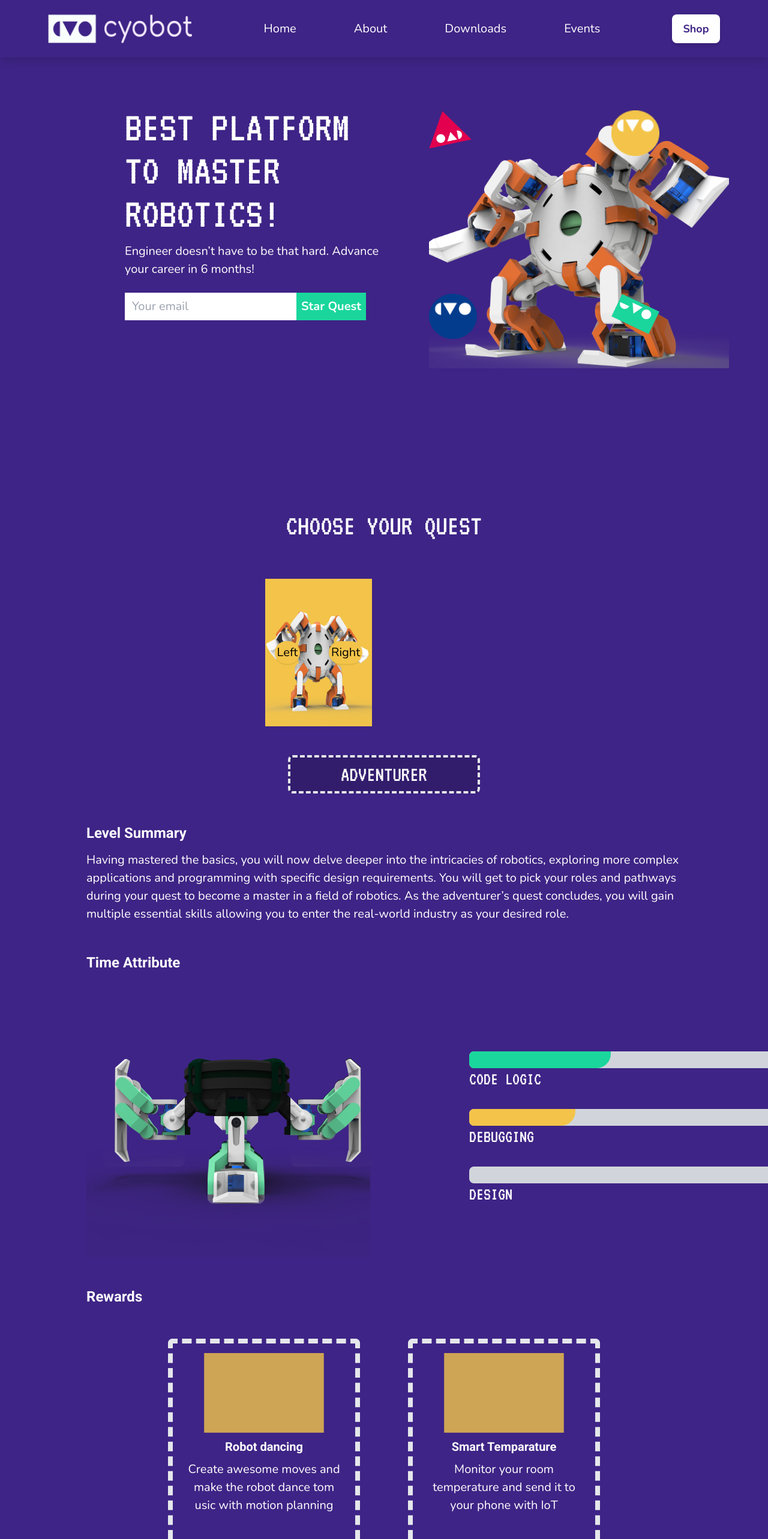
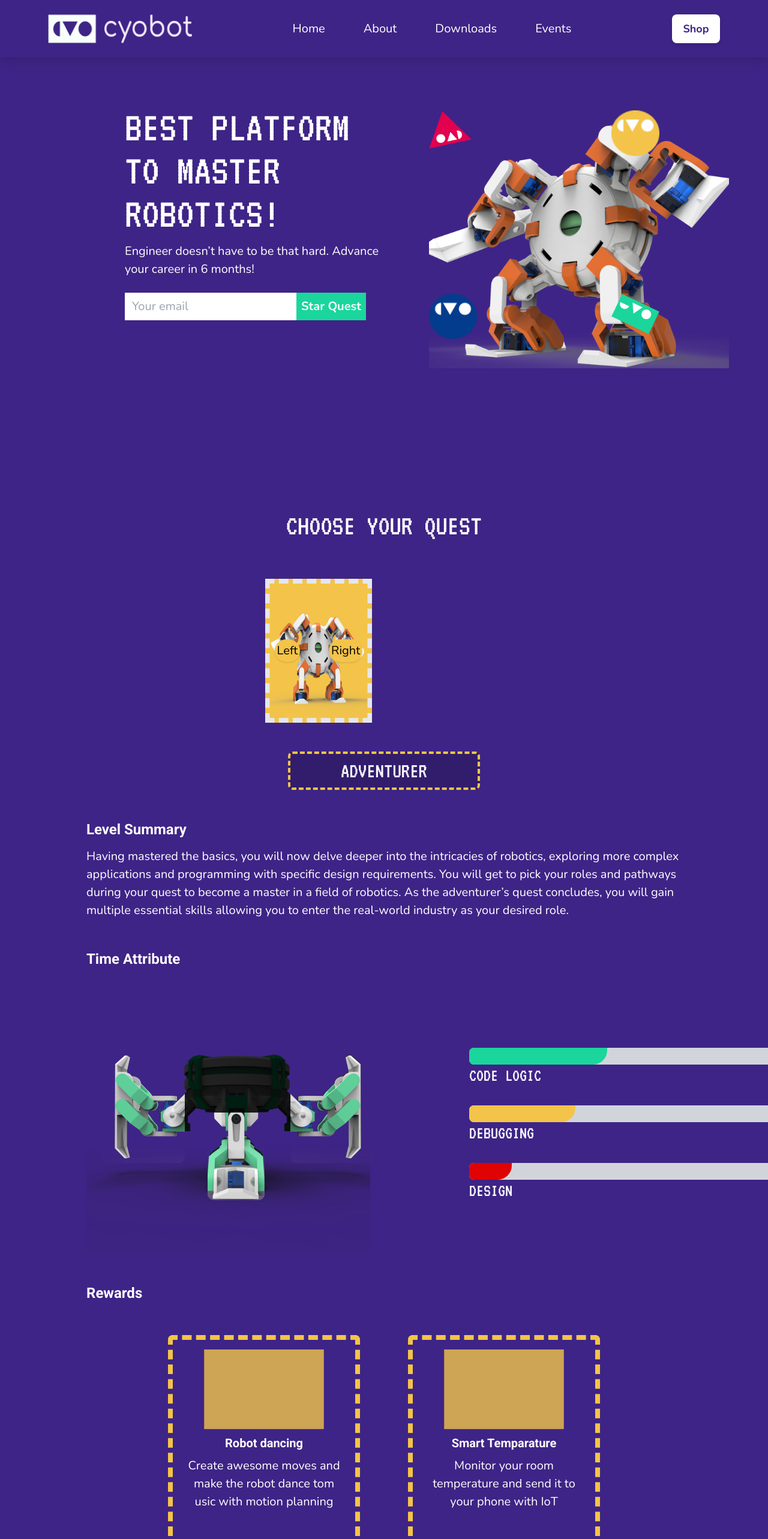
Before and after one commit to devcyobot/react-cyobot-landing-page, a Next.js app: page / in a window 1280 px wide. Shown: the top 2566 px of the page at 60% size. Built offline with nearby package versions, Linux system fonts and the light colour scheme.

Commit message:
fixed dynamically color change, changed navbar styles

```diff
--- /dev/null
+++ b/src/app/components/navbar/link.module.css
@@ -0,0 +1,20 @@
+.navLink:after {
+	content: '';
+	position: absolute;
+	background-color: var(--brand-green);
+	width: 0;
+	height: 5px;
+	border-radius: 10px;
+	left: 0;
+	bottom: -8px;
+	transition: width 0.3s ease;
+}
+
+.navLink:hover:after {
+	width: 100%;
+}
+
+.navLink {
+	position: relative;
+	margin: 0 2rem;
+}
--- a/src/app/components/navbar/link.tsx
+++ b/src/app/components/navbar/link.tsx
@@ -1,34 +1,17 @@
-'use client';
 import Link from 'next/link';
+import styles from './link.module.css';
 
 type MyLinkProps = {
 	href: string;
 	title: string;
 };
 
-export default function MyLink({ href, title }: MyLinkProps) {
+export default function NavLink({ href, title }: MyLinkProps) {
 	return (
 		<>
-			<li className="relative mx-12">
+			<li className={styles.navLink}>
 				<Link href={href}>{title}</Link>
 			</li>
-			<style jsx>{`
-				li:after {
-					content: '';
-					position: absolute;
-					background-color: var(--brand-green);
-					width: 0;
-					height: 5px;
-					border-radius: 10px;
-					left: 0;
-					bottom: -8px;
-					transition: width 0.3s ease;
-				}
-
-				li:hover:after {
-					width: 100%;
-				}
-			`}</style>
 		</>
 	);
 }
--- a/src/app/components/navbar/navbar.tsx
+++ b/src/app/components/navbar/navbar.tsx
@@ -1,5 +1,5 @@
 import Image from 'next/image';
-import MyLink from './link';
+import NavLink from './link';
 
 type NavbarProps = {
 	src: string;
@@ -12,10 +12,10 @@ export default function Navbar({ src, alt }: NavbarProps) {
 			<Image src={src} alt={alt} width={240} height={40} />
 			<nav className="flex items-center">
 				<ul className="flex justify-around">
-					<MyLink href="/" title="Home" />
-					<MyLink href="/about" title="About" />
-					<MyLink href="/downloads" title="Downloads" />
-					<MyLink href="/events" title="Events" />
+					<NavLink href="/" title="Home" />
+					<NavLink href="/about" title="About" />
+					<NavLink href="/downloads" title="Downloads" />
+					<NavLink href="/events" title="Events" />
 				</ul>
 			</nav>
 			<button
--- a/src/app/components/ui/bar.tsx
+++ b/src/app/components/ui/bar.tsx
@@ -5,12 +5,22 @@ type BarProps = {
 };
 
 export default function Bar({ color, name, amount }: BarProps) {
+	let bg = '';
+	if (color === 'yellow') bg = '#f3c449';
+	else if (color === 'green') bg = '#1ad69c';
+	else if (color === 'red') bg = '#e00303';
+	else bg = '#3e2486';
+
 	return (
 		<>
 			<div className="mt-8 flex flex-col items-start">
 				<div className="absolute w-[45%] h-7 bg-gray-300 rounded-lg"></div>
 				<div
-					className={`relative h-7 w-${amount} bg-brand-${color} rounded-l-lg rounded-br-3xl`}
+					className={`relative h-7 rounded-l-lg rounded-br-3xl`}
+					style={{
+						width: amount,
+						backgroundColor: bg,
+					}}
 				></div>
 			</div>
 			<p className="vt323-regular text-3xl">{name}</p>
--- a/src/app/components/ui/card.tsx
+++ b/src/app/components/ui/card.tsx
@@ -1,5 +1,4 @@
 import Image from 'next/image';
-
 type CardProps = {
 	image: {
 		src: string;
@@ -18,9 +17,16 @@ export default function Card({
 	text,
 	className,
 }: CardProps) {
+	let border = '';
+	if (color === 'yellow') border = '#f3c449';
+	else if (color === 'green') border = '#1ad69c';
+	else if (color === 'red') border = '#e00303';
+	else border = '#3e2486';
+
 	return (
 		<div
-			className={`m-10 flex flex-col items-center w-80 h-96 text-center p-4 border-8 border-dashed rounded-lg border-brand-${color} ${className}`}
+			className={`m-10 flex flex-col items-center w-80 h-96 text-center p-4 border-8 border-dashed rounded-lg ${className}`}
+			style={{ borderColor: border }}
 		>
 			<Image src={image.src} alt={image.alt} width={200} height={200} />
 			<h5 className="py-2">{title}</h5>
--- a/src/app/data/levelsData.tsx
+++ b/src/app/data/levelsData.tsx
@@ -45,19 +45,19 @@ export const levelsData = {
 					id: 12,
 					name: 'CODE LOGIC',
 					color: 'green',
-					amount: '3/4',
+					amount: '75%',
 				},
 				{
 					id: 13,
 					name: 'DEBUGGING',
 					color: 'yellow',
-					amount: '1/2',
+					amount: '40%',
 				},
 				{
 					id: 14,
 					name: 'DESIGN',
 					color: 'red',
-					amount: '1/12',
+					amount: '5%',
 				},
 			],
 		},
@@ -136,19 +136,19 @@ export const levelsData = {
 					id: 6,
 					name: 'CODE LOGIC',
 					color: 'green',
-					amount: '2/3',
+					amount: '65%',
 				},
 				{
 					id: 7,
 					name: 'DEBUGGING',
 					color: 'yellow',
-					amount: '1/2',
+					amount: '50%',
 				},
 				{
 					id: 8,
 					name: 'DESIGN',
 					color: 'red',
-					amount: '1/4',
+					amount: '20%',
 				},
 			],
 		},
@@ -197,19 +197,19 @@ export const levelsData = {
 					id: 18,
 					name: 'CODE LOGIC',
 					color: 'green',
-					amount: '1/2',
+					amount: '40%',
 				},
 				{
 					id: 19,
 					name: 'DEBUGGING',
 					color: 'yellow',
-					amount: '3/4',
+					amount: '70%',
 				},
 				{
 					id: 20,
 					name: 'DESIGN',
 					color: 'red',
-					amount: '1/2',
+					amount: '50%',
 				},
 			],
 		},
--- a/src/app/home/levels/carousel.tsx
+++ b/src/app/home/levels/carousel.tsx
@@ -10,6 +10,11 @@ type CarouselProps = {
 };
 
 export default function Carousel({ current, left, right }: CarouselProps) {
+	let bg = '';
+	if (current === 1) bg = '#f3c449';
+	else if (current === 0) bg = '#1ad69c';
+	else bg = '#e00303';
+
 	return (
 		<div className="bg-black w-[45%] overflow-hidden relative">
 			<div
@@ -24,7 +29,7 @@ export default function Carousel({ current, left, right }: CarouselProps) {
 						// 		src: `${i.src}`,
 						// 		alt: `${i.alt}`,
 						// 	}}
-						// 	color="yellow"
+						// 	color={i.color}
 						// />
 						<Image
 							key={i.id}
@@ -32,7 +37,10 @@ export default function Carousel({ current, left, right }: CarouselProps) {
 							alt={i.alt}
 							width={500}
 							height={500}
-							className={`bg-brand-${i.color}`}
+							className="border-dashed border-8"
+							style={{
+								backgroundColor: bg,
+							}}
 						/>
 					);
 				})}
--- a/src/app/home/levels/levels.tsx
+++ b/src/app/home/levels/levels.tsx
@@ -28,6 +28,12 @@ export default function Levels() {
 	const levelTimeDataArray = levelsArray[currentLevel].timeData;
 	const levelRewardsArray = levelsArray[currentLevel].rewards;
 
+	let border = '';
+	if (levelRewardsArray[0].color === 'yellow') border = '#f3c449';
+	else if (levelRewardsArray[0].color === 'green') border = '#1ad69c';
+	else if (levelRewardsArray[0].color === 'red') border = '#e00303';
+	else border = '#3e2486';
+
 	return (
 		<section className="bg-brand-purple text-white p-36 flex flex-col items-center">
 			<h2 className="text-5xl text-center">CHOOSE YOUR QUEST</h2>
@@ -39,7 +45,8 @@ export default function Levels() {
 				/>
 			</div>
 			<h3
-				className={`bg-brand-dark bg-opacity-25 text-center w-80 border-4 mt-12 py-2 text-4xl border-brand-${levelRewardsArray[0].color} border-dashed rounded-lg`}
+				className={`bg-brand-dark bg-opacity-25 text-center w-80 border-4 mt-12 py-2 text-4xl border-dashed rounded-lg`}
+				style={{ borderColor: border }}
 			>
 				{levelName}
 			</h3>
```
